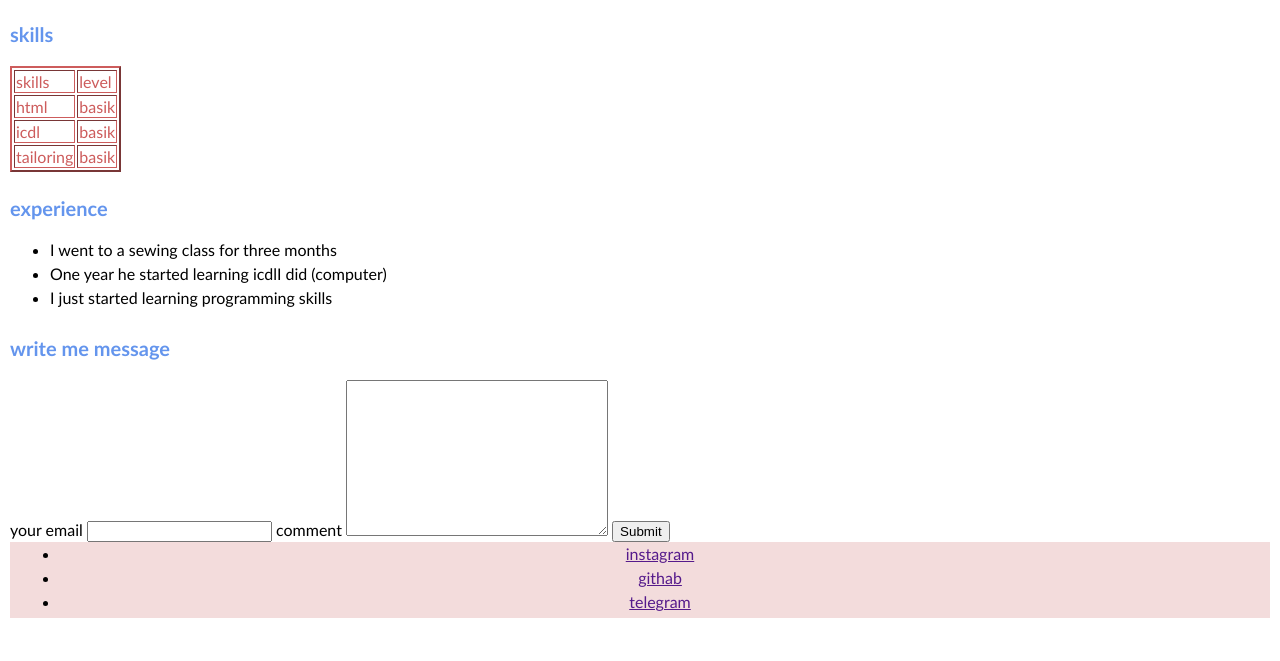
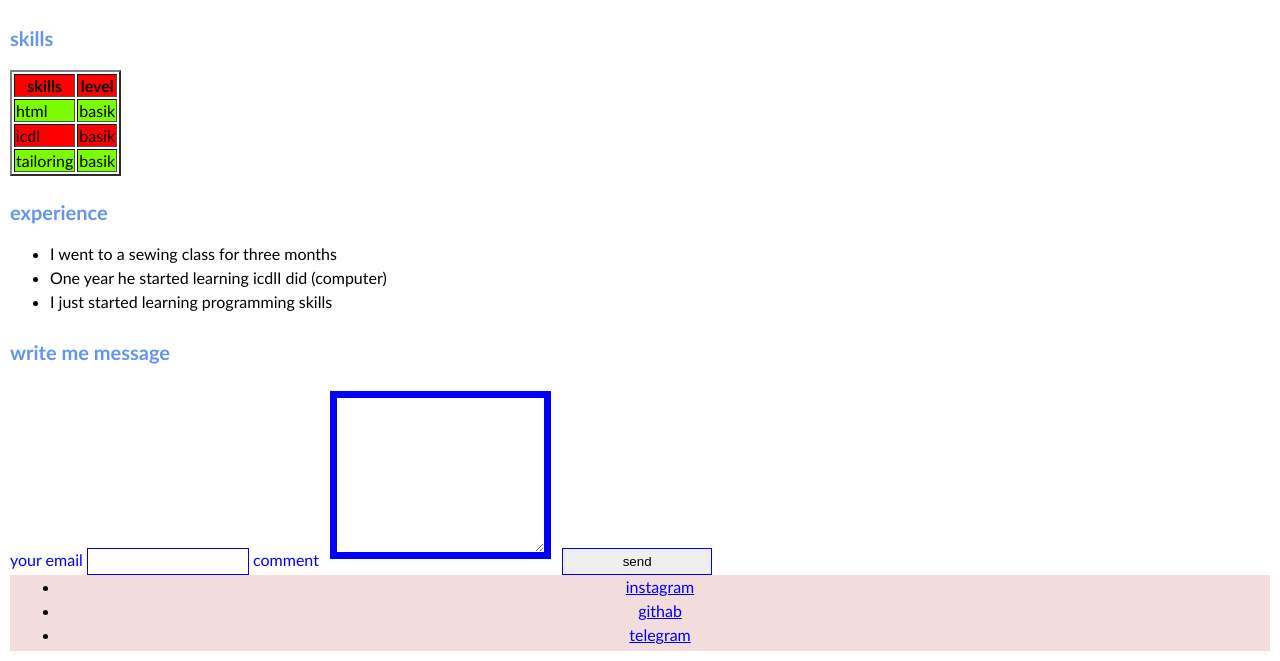
Before and after one commit to hanizarif/web22, a PHP site: page / in a window 1280 px wide. Shown: the part 983-1644 px from the top of the page. Before the commit the page ends 1601 px from the top, so only its background shows below. Run offline with PHP 8.4, Linux system fonts and the light colour scheme.

Commit message:
Add files via upload

```diff
--- a/index.css
+++ b/index.css
@@ -1,4 +1,8 @@
-
+/**{
+    margin: ;
+    padding;
+    box-sizing:border-box
+}*/
 h1{
     font-size: 28px;
     text-transform: uppercase;
@@ -10,6 +14,9 @@ h1{
 .summary {
     font-size: 16px;
  line-height: 20px;
+}
+p{
+    border: 2px dashed red;
 }
 h3{
 font-size: 20px;
@@ -29,9 +36,23 @@ footer{
    padding-top: 2px;
    padding-bottom: 2px;
 }
- table{
-    color: indianred;
-    border-color: indianred;
+a{
+    color: blue;
+}
+a:hover{
+    text-decoration: underline;
+    color: #000;;
+}
+tr:nth-child(odd) {
+    border: 1px solid rgb(0, 0, 0);
+    border-collapse :collapse ;
+    background-color:red;
+}
+ tr:nth-child(even){
+    border: 1px solid rgb(0, 0, 0);
+    border-collapse :collapse ;
+    background-color:lawngreen;
+
  }
 section{
     padding: 2px;
@@ -42,3 +63,16 @@ ul{
 li{
     margin-bottom: 5px;
 }
+form label{
+    color:blue;
+}
+input{
+    border: 1px solid blue;
+    width: 150px;
+    padding: 5px;
+}
+textarea{
+    border: 7px solid blue;
+width: 203px;
+margin: 7px;
+}
--- a/index.html
+++ b/index.html
@@ -30,8 +30,8 @@
                     <h3>skills</h3>
                     <table border="2">
                         <tr>
-                            <td>skills</td>
-                            <td>level</td>
+                            <th>skills</th>
+                            <th>level</th>
                         </tr>
                         <tr>
                             <td>html</td>
@@ -62,7 +62,7 @@
                         <input type="email"name="email">
                         <label for="">comment</label>
                         <textarea name="comment" id=""cols="30" rows="10"></textarea>
-                        <input type="submit"name=submit>
+                        <input type="submit"name=submit value="send">
                         <footer>
                             <ul>
                           <li><a href="">instagram</a></li>
```
